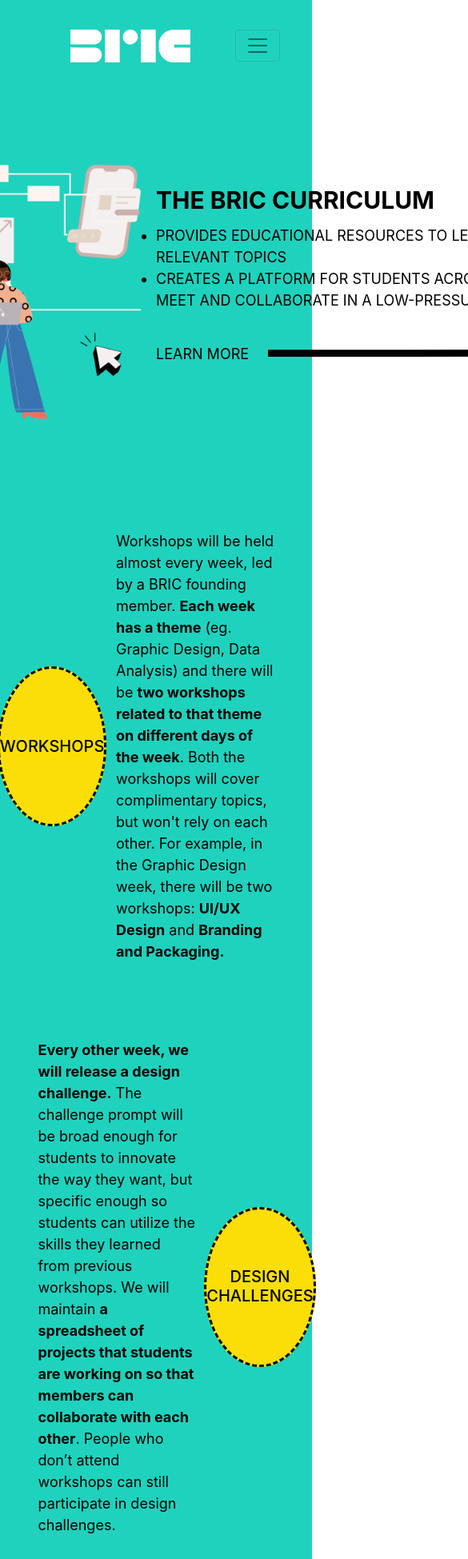
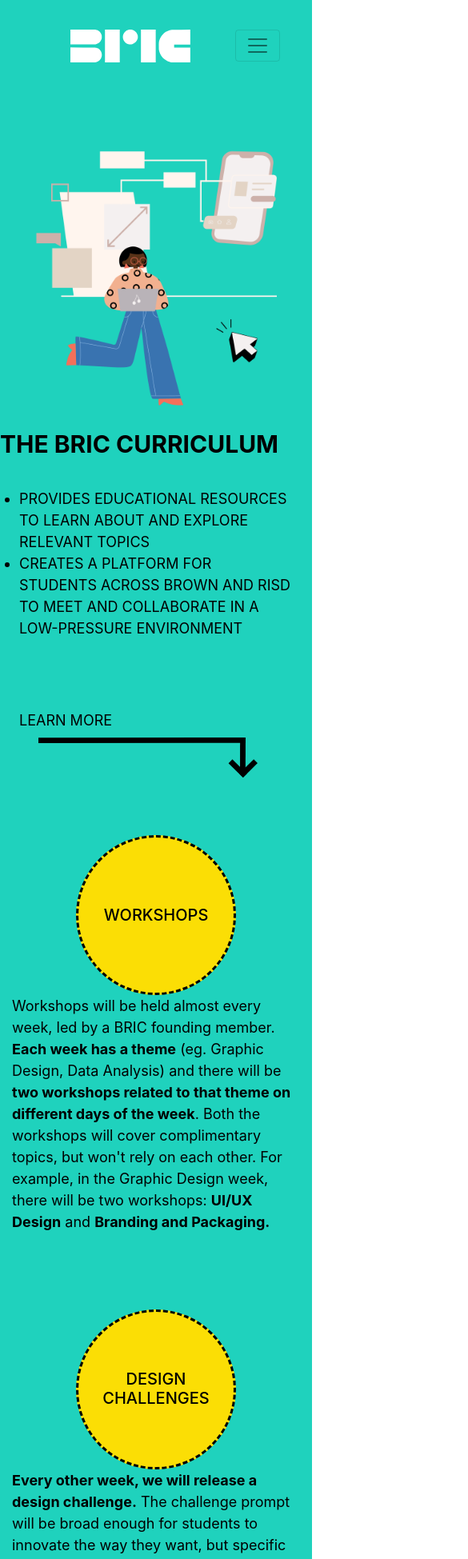
Before and after one commit to Brown-RISD-Innovation-Community/Brown-RISD-Innovation-Community.github.io, a React (Create React App) app: page /curriculum in a window 390 px wide. Shown: the top 1949 px of the page at 80% size, 585 px wide, since content can reach past the window. Built offline with nearby package versions, Linux system fonts and the light colour scheme.

Commit message:
Responsive curriculum

```diff
--- a/src/pages/Curriculum/index.js
+++ b/src/pages/Curriculum/index.js
@@ -13,18 +13,19 @@
     <div style={{ backgroundColor: "#1fd2bd", color: "black" }}>
       <NavigationBar linkFontColor="white" />
       <Container
-        className="d-flex justify-content-center mb-5 pb-0"
-        style={{ height: "500px", alignItems: " center" }}
+        className="d-sm-flex justify-content-center mb-5 mt-5 pb-0"
+        style={{ alignItems: " center" }}
       >
-        <Col>
+        <Row>
+        <Col xs={12} md={4}>
           <img
             src={CurriculumIllustration}
             alt="Illustration from Undraw on designers"
-            style={{ width: "350px" }}
+            style={{ width: "350px", maxWidth: "100%" }}
           />
         </Col>
-        <Col>
-          <div style={{ width: "600px" }}>
+        <Col xs={12} md={8}>
+          <div style={{ width: "600px", maxWidth: "100%" }}>
             <Row
               className="mb-2"
               style={{
@@ -39,7 +40,7 @@
             </Row>
             <Row style={{ textAlign: "left" }} className="mb-4">
               <ul
-                className="p-0"
+                className="p-4"
                 style={{ fontSize: "18px", textTransform: "uppercase" }}
               >
                 <li>
@@ -52,21 +53,22 @@
                 </li>
               </ul>
             </Row>
-            <Row className="mt-4" style={{ fontSize: "18px" }}>
+            <Row className="mt-4 p-4" style={{ fontSize: "18px" }}>
               LEARN MORE
               <img
                 className="mt-2 ml-4"
                 src={Arrow}
                 alt="Arrow to learn more"
-                style={{ width: "350px" }}
+                style={{ width: "350px", maxWidth: "80%" }}
               />
             </Row>
           </div>
         </Col>
+        </Row>
       </Container>
       <Container>
         <Row className="mt-0 pb-5 d-flex align-items-center">
-          <Col xs={4} className="d-flex justify-content-center">
+          <Col xs={12} md={4} className="d-flex justify-content-center">
             <div
               className="m-0"
               style={{
@@ -82,7 +84,7 @@
             </div>
           </Col>
           <Col
-            xs={7}
+            xs={12} md={7}
             className="d-flex justify-content-left align-items-center"
           >
             <p
@@ -106,9 +108,24 @@
         <br />
         <br />
         <Row className="mt-0 pb-5 d-flex align-items-center">
+        <Col xs={12} md={{ span: 4, order: 12 }} className="d-flex justify-content-center">
+            <div
+              className="m-0"
+              style={{
+                borderStyle: "dashed",
+                paddingTop: "72px",
+                width: "200px",
+                height: "200px",
+                borderRadius: "100%",
+                backgroundColor: "rgb(251,222,5)",
+              }}
+            >
+              <h5>DESIGN CHALLENGES</h5>
+            </div>
+          </Col>
           <Col
-            xs={7}
-            className="d-flex justify-content-left align-items-center offset-1"
+            xs={12} md={{ span: 7, order: 1, offset: 1 }}
+            className="d-flex justify-content-left align-items-center"
           >
             <p
               className="p-0 m-0"
@@ -128,26 +145,12 @@
               design challenges.
             </p>
           </Col>
-          <Col xs={4} className="d-flex justify-content-center">
-            <div
-              className="m-0"
-              style={{
-                borderStyle: "dashed",
-                paddingTop: "72px",
-                width: "200px",
-                height: "200px",
-                borderRadius: "100%",
-                backgroundColor: "rgb(251,222,5)",
-              }}
-            >
-              <h5>DESIGN CHALLENGES</h5>
-            </div>
-          </Col>
+
         </Row>
         <br />
         <br />
         <Row className="mt-0 pb-5 d-flex align-items-center">
-          <Col xs={4} className="d-flex justify-content-center">
+          <Col xs={12} md={4} className="d-flex justify-content-center">
             <div
               className="m-0"
               style={{
@@ -163,7 +166,7 @@
             </div>
           </Col>
           <Col
-            xs={7}
+            xs={12} md={7}
             className="d-flex justify-content-left align-items-center"
           >
             <p
@@ -190,9 +193,24 @@
         <br />
         <br />
         <Row className="mt-0 pb-5 d-flex align-items-center">
+        <Col xs={12} md={{ span: 4, order: 12 }} className="d-flex justify-content-center">
+            <div
+              className="m-0"
+              style={{
+                borderStyle: "dashed",
+                paddingTop: "85px",
+                width: "200px",
+                height: "200px",
+                borderRadius: "100%",
+                backgroundColor: "rgb(251,222,5)",
+              }}
+            >
+              <h5>MENTORSHIP</h5>
+            </div>
+          </Col>
           <Col
-            xs={7}
-            className="d-flex justify-content-left align-items-center offset-1"
+            xs={12} md={{ span: 7, order: 1, offset: 1 }}
+            className="d-flex justify-content-left align-items-center"
           >
             <p
               className="p-0 m-0"
@@ -209,21 +227,7 @@
               connect mentees to other students in their network.
             </p>
           </Col>
-          <Col xs={4} className="d-flex justify-content-center">
-            <div
-              className="m-0"
-              style={{
-                borderStyle: "dashed",
-                paddingTop: "85px",
-                width: "200px",
-                height: "200px",
-                borderRadius: "100%",
-                backgroundColor: "rgb(251,222,5)",
-              }}
-            >
-              <h5>MENTORSHIP</h5>
-            </div>
-          </Col>
+
         </Row>
         <br />
         <Row
--- a/src/pages/LandingPage/index.js
+++ b/src/pages/LandingPage/index.js
@@ -56,7 +56,7 @@
                 className="mt-2 ml-4"
                 src={Arrow}
                 alt="Arrow to learn more"
-                style={{ width: "350px", maxWidth: "100%" }}
+                style={{ width: "350px", maxWidth: "80%" }}
               />
             </Row>
           </div>
```
